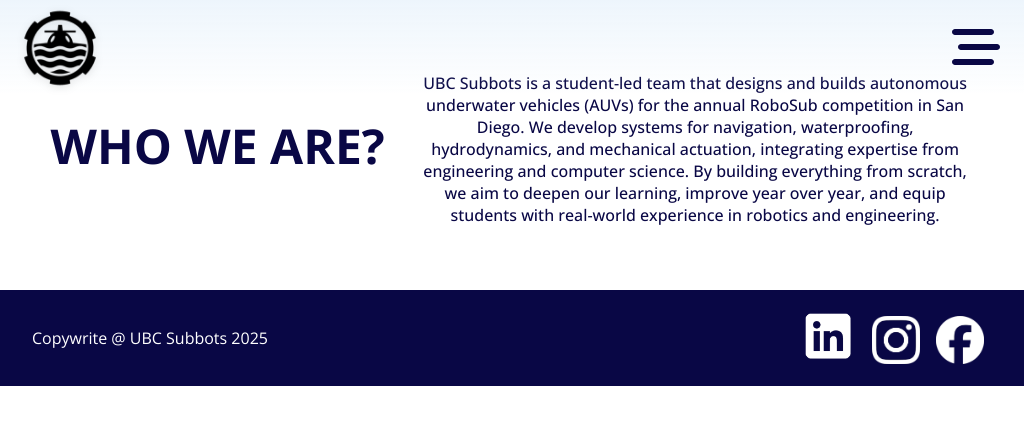
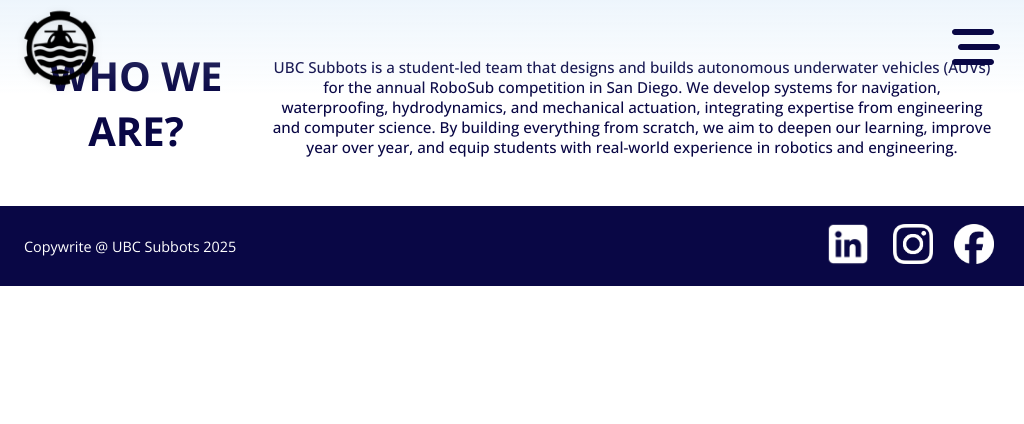
Before and after one commit to ubc-subbots/website, a React (Create React App) app: page /about in a window 1024 px wide. Shown: the top 424 px of the page. Built offline with nearby package versions, Linux system fonts and the light colour scheme; no server answers; a web font is replaced by a local one.

Commit message:
improved mobile or narrow screen formatting for blue middle text

```diff
--- a/src/components/About/about.css
+++ b/src/components/About/about.css
@@ -50,3 +50,45 @@
   justify-content: center;
   gap: 2rem;
 }
+
+/* Medium screens (tablets and small desktops) */
+@media (min-width: 769px) and (max-width: 1024px) {
+  .about-container {
+    padding: 3rem 2rem;
+  }
+
+  .about-title {
+    font-size: 2.5rem;
+  }
+
+  .about-subtitle {
+    font-size: 0.95rem;
+    max-width: 75%;
+  }
+}
+
+/* Mobile screens */
+@media (max-width: 768px) {
+  .about-container {
+    padding: 2rem 1rem;
+  }
+
+  .gap {
+    gap: 0.5rem;
+  }
+
+  .about-title {
+    font-size: 2rem;
+  }
+
+  .about-subtitle {
+    font-size: 0.9rem;
+    max-width: 90%;
+    margin-top: 1rem;
+  }
+
+  .about-text-container {
+    flex-direction: column;
+    gap: 1rem;
+  }
+}
--- a/src/components/Footer/footer.css
+++ b/src/components/Footer/footer.css
@@ -9,6 +9,7 @@
 .main-content {
   flex: 1; /* Pushes the footer to the bottom */
 }
+
 .footer-container {
   height: 6rem;
   width: 100%;
@@ -20,6 +21,17 @@
   bottom: 0;
   justify-content: space-between;
   padding: 0 2rem;
+  box-sizing: border-box;
+}
+
+.footer-links {
+  display: flex;
+  align-items: center;
+  gap: 0.5rem;
+}
+
+.copywrite {
+  font-size: 1rem;
 }
 
 .instagram2,
@@ -27,10 +39,73 @@
   margin: 0 0.5rem;
   width: 3rem;
   height: auto;
+  transition: transform 0.2s ease;
 }
 
 .linkedin2 {
   margin: 0 0.5rem;
   width: 3.5rem;
   height: auto;
+  transition: transform 0.2s ease;
 }
+
+/* Add hover effect for social icons */
+.instagram2:hover,
+.facebook2:hover,
+.linkedin2:hover {
+  transform: scale(1.1);
+}
+
+/* Medium screens (tablets and small desktops) */
+@media (min-width: 769px) and (max-width: 1024px) {
+  .footer-container {
+    height: 5rem;
+    padding: 0 1.5rem;
+  }
+
+  .instagram2,
+  .facebook2 {
+    width: 2.5rem;
+    margin: 0 0.4rem;
+  }
+
+  .linkedin2 {
+    width: 3rem;
+    margin: 0 0.4rem;
+  }
+
+  .copywrite {
+    font-size: 0.9rem;
+  }
+}
+
+/* Mobile screens */
+@media (max-width: 768px) {
+  .footer-container {
+    height: 4rem;
+    padding: 0 1rem;
+    flex-direction: column-reverse;
+    gap: 0.5rem;
+    height: auto;
+    padding: 1rem;
+  }
+
+  .footer-links {
+    gap: 0.25rem;
+  }
+
+  .instagram2,
+  .facebook2 {
+    width: 2rem;
+    margin: 0 0.3rem;
+  }
+
+  .linkedin2 {
+    width: 2.5rem;
+    margin: 0 0.3rem;
+  }
+
+  .copywrite {
+    font-size: 0.8rem;
+  }
+}
--- a/src/components/Home/home.css
+++ b/src/components/Home/home.css
@@ -86,7 +86,6 @@
   align-items: center;
   text-align: center;
   justify-content: center;
-  width: 100vw;
   background-color: #f9ec7c;
   gap: 2rem;
   transition: background-color 0.4s ease;
@@ -211,7 +210,7 @@
   /* YELLOW BANNER */
   .home-subtitle {
     flex-direction: column; /* stack the three words */
-    gap: 0.5rem;
+    gap: 1rem;
     height: auto;
     padding: 1rem 0;
   }
@@ -240,3 +239,36 @@
     padding: 0.75rem 0.75rem;
   }
 }
+
+/* Medium screens (tablets and small desktops) */
+@media (min-width: 769px) and (max-width: 1129px) {
+  /* MAIN TITLES */
+  .title2 {
+    font-size: 4rem;
+  } /* was 6rem */
+  .title3 {
+    font-size: 1rem;
+  } /* was 2rem  */
+
+  .Container {
+    padding-top: 3rem;
+  }
+
+  .canvas-wrapper {
+    margin-top: 1rem;
+  }
+
+  /* 3-D CANVAS  */
+  .canvas-wrapper {
+    height: 60vh;
+  }
+
+  /* YELLOW BANNER */
+  .home-subtitle {
+    gap: 0.5rem;
+    padding: 1rem 0;
+  }
+  .home-subtitle1 {
+    font-size: 1.5rem;
+  }
+}
```
